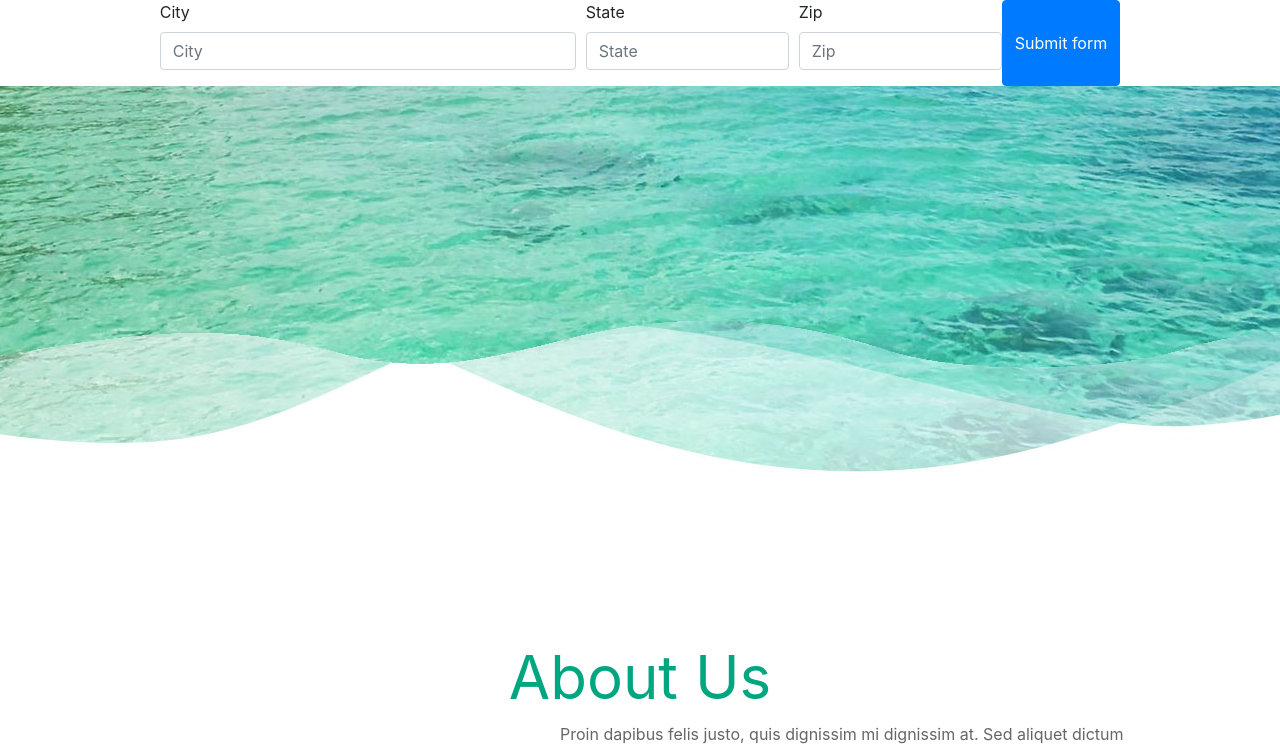
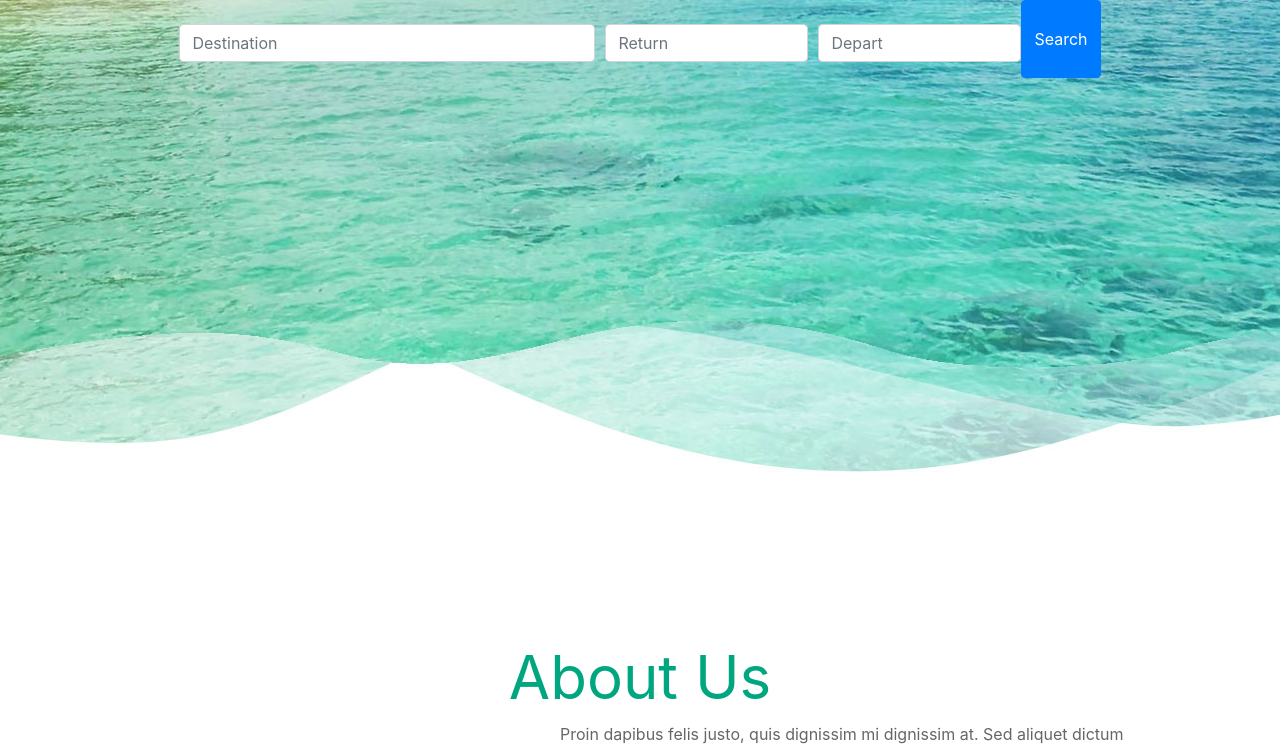
Before and after one commit to oksanakob/vitsea, a plain HTML site: page index.html in a window 1280 px wide. Shown: the part 207-957 px from the top of the page. Drawn offline with nearby package versions, Linux system fonts and the light colour scheme.

Commit message:
some changes

```diff
--- a/css/index.css
+++ b/css/index.css
@@ -73,7 +73,7 @@ header .container-vitamin-sea .sea-h1 .sea-bold {
 header .form-container {
   /* width: 1128px;*/
   display: flex;
-  background-color: white;
+  /*background-color: white;*/
   justify-content: center;
 }
 
--- a/index.html
+++ b/index.html
@@ -36,28 +36,28 @@
 
                 <div class="form-row">
                     <div class="col-md-6 mb-3">
-                        <label for="validationCustom03">City</label>
-                        <input type="text" class="form-control" id="validationCustom03" placeholder="City" required>
+                        <label for="validationCustom03"></label>
+                        <input type="text" class="form-control" id="validationCustom03" placeholder="Destination" required>
                         <div class="invalid-feedback">
                             Please provide a valid city.
                         </div>
                     </div>
                     <div class="col-md-3 mb-3">
-                        <label for="validationCustom04">State</label>
-                        <input type="text" class="form-control" id="validationCustom04" placeholder="State" required>
+                        <label for="validationCustom04"></label>
+                        <input type="text" class="form-control" id="validationCustom04" placeholder="Return" required>
                         <div class="invalid-feedback">
                             Please provide a valid state.
                         </div>
                     </div>
                     <div class="col-md-3 mb-3">
-                        <label for="validationCustom05">Zip</label>
-                        <input type="text" class="form-control" id="validationCustom05" placeholder="Zip" required>
+                        <label for="validationCustom05"></label>
+                        <input type="text" class="form-control" id="validationCustom05" placeholder="Depart" required>
                         <div class="invalid-feedback">
                             Please provide a valid zip.
                         </div>
                     </div>
                 </div>
-                <button class="btn btn-primary" type="submit">Submit form</button>
+                <button class="btn btn-primary" type="submit">Search</button>
 
 
 
```
